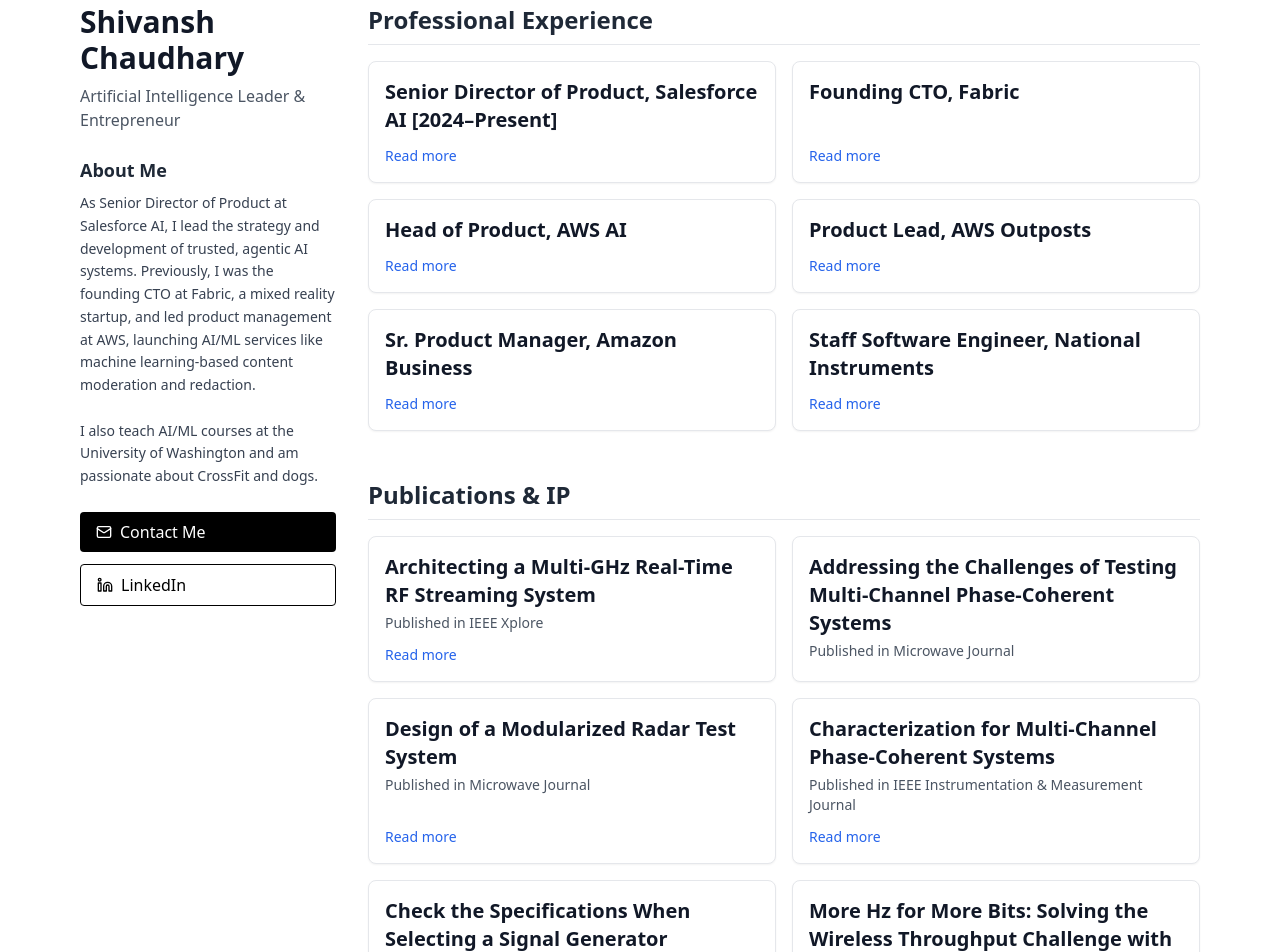
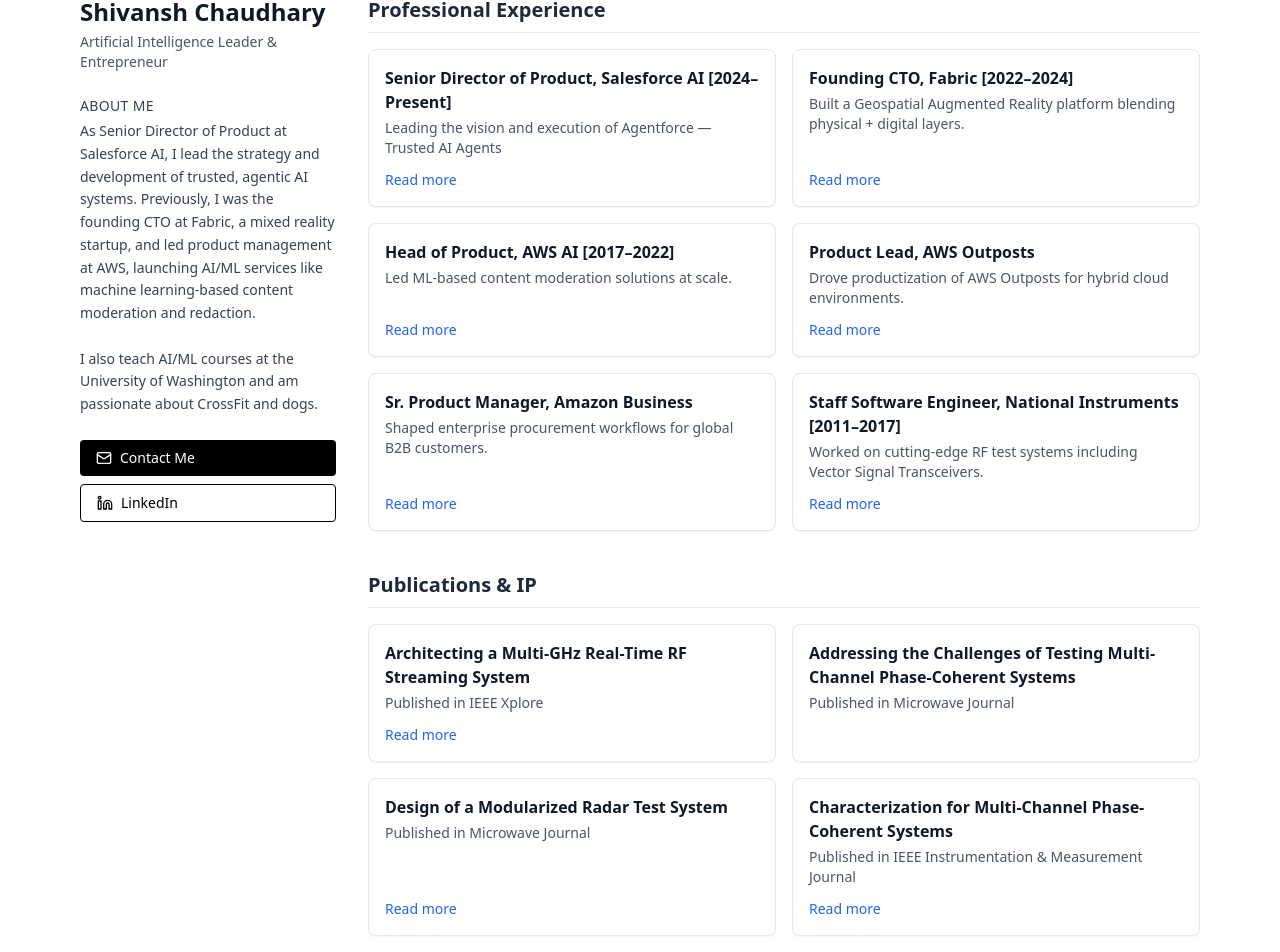
Before and after one commit to shivansh-engineer/shivansh-site-v1, a React (Vite) app: page / in a window 1280 px wide. Shown: the part 44-996 px from the top of the page. Built offline with nearby package versions, Linux system fonts and the light colour scheme.

Commit message:
Refined layout: updated typography and GitHub-style font sizes

```diff
--- a/src/HomePage.jsx
+++ b/src/HomePage.jsx
@@ -2,18 +2,18 @@
 
 export default function HomePage() {
   return (
-    <main className="grid grid-cols-1 lg:grid-cols-4 gap-8 px-4 sm:px-6 lg:px-12 xl:px-20 2xl:px-40 py-12">
+    <main className="grid grid-cols-1 lg:grid-cols-4 gap-8 px-4 sm:px-6 lg:px-12 xl:px-20 2xl:px-40 py-10">
       {/* Sidebar */}
       <aside className="lg:col-span-1 space-y-6">
         <div>
-          <h1 className="text-3xl font-bold text-gray-900">Shivansh Chaudhary</h1>
-          <p className="text-base text-gray-600 mt-2">
+          <h1 className="text-2xl font-semibold text-gray-900">Shivansh Chaudhary</h1>
+          <p className="text-sm text-gray-600 mt-1">
             Artificial Intelligence Leader & Entrepreneur
           </p>
         </div>
 
         <div>
-          <h2 className="text-lg font-semibold mb-2 text-gray-800">About Me</h2>
+          <h2 className="text-sm font-medium text-gray-700 uppercase tracking-wide mb-1">About Me</h2>
           <p className="text-sm text-gray-700 leading-relaxed">
             As Senior Director of Product at Salesforce AI, I lead the strategy and development
             of trusted, agentic AI systems. Previously, I was the founding CTO at Fabric, a mixed
@@ -25,10 +25,10 @@
           </p>
         </div>
 
-        <div className="flex flex-col gap-3">
+        <div className="flex flex-col gap-2">
           <a
             href="mailto:shivansh@example.com"
-            className="inline-flex items-center bg-black text-white px-4 py-2 rounded hover:bg-gray-800"
+            className="inline-flex items-center bg-black text-white px-4 py-2 text-sm rounded hover:bg-gray-800"
           >
             <Mail className="mr-2 h-4 w-4" /> Contact Me
           </a>
@@ -36,78 +36,38 @@
             href="https://www.linkedin.com/in/shivanshchaudhary/"
             target="_blank"
             rel="noopener noreferrer"
-            className="inline-flex items-center border border-black px-4 py-2 rounded hover:bg-gray-100"
+            className="inline-flex items-center border border-black px-4 py-2 text-sm rounded hover:bg-gray-100"
           >
             <Linkedin className="mr-2 h-4 w-4" /> LinkedIn
           </a>
         </div>
       </aside>
 
-      {/* Main content */}
-      <section className="lg:col-span-3 space-y-12">
+      {/* Main Content */}
+      <section className="lg:col-span-3 space-y-10">
         <GridSection title="Professional Experience">
-          <Card
-            title="Senior Director of Product, Salesforce AI [2024–Present]"
-            link="https://www.salesforce.com/form/agentforce/demo/?d=7013y0000020HCRAA2"
-          />
-          <Card
-            title="Founding CTO, Fabric"
-            link="https://fabric.space"
-          />
-          <Card
-            title="Head of Product, AWS AI"
-            link="https://aws.amazon.com/rekognition/content-moderation/"
-          />
-          <Card
-            title="Product Lead, AWS Outposts"
-            link="https://aws.amazon.com/outposts/"
-          />
-          <Card
-            title="Sr. Product Manager, Amazon Business"
-            link="https://business.amazon.com"
-          />
-          <Card
-            title="Staff Software Engineer, National Instruments"
-            link="https://www.ni.com/en-us/shop/category/vector-signal-transceivers.html"
-          />
+          <Card title="Senior Director of Product, Salesforce AI [2024–Present]" description="Leading the vision and execution of Agentforce — Trusted AI Agents" link="https://www.salesforce.com/form/agentforce/demo/?d=7013y0000020HCRAA2" />
+          <Card title="Founding CTO, Fabric [2022–2024]" description="Built a Geospatial Augmented Reality platform blending physical + digital layers." link="https://fabric.space" />
+          <Card title="Head of Product, AWS AI [2017–2022]" description="Led ML-based content moderation solutions at scale." link="https://aws.amazon.com/rekognition/content-moderation/" />
+          <Card title="Product Lead, AWS Outposts" description="Drove productization of AWS Outposts for hybrid cloud environments." link="https://aws.amazon.com/outposts/" />
+          <Card title="Sr. Product Manager, Amazon Business" description="Shaped enterprise procurement workflows for global B2B customers." link="https://business.amazon.com" />
+          <Card title="Staff Software Engineer, National Instruments [2011–2017]" description="Worked on cutting-edge RF test systems including Vector Signal Transceivers." link="https://www.ni.com/en-us/shop/category/vector-signal-transceivers.html" />
         </GridSection>
 
         <GridSection title="Publications & IP">
-          <Card
-            title="Architecting a Multi-GHz Real-Time RF Streaming System"
-            description="Published in IEEE Xplore"
-            link="https://ieeexplore.ieee.org/document/8230956"
-          />
-          <Card
-            title="Addressing the Challenges of Testing Multi-Channel Phase-Coherent Systems"
-            description="Published in Microwave Journal"
-          />
-          <Card
-            title="Design of a Modularized Radar Test System"
-            description="Published in Microwave Journal"
-            link="https://www.microwavejournal.com/articles/28303-design-of-a-state-of-the-art-modularized-radar-test-system"
-          />
-          <Card
-            title="Characterization for Multi-Channel Phase-Coherent Systems"
-            description="Published in IEEE Instrumentation & Measurement Journal"
-            link="https://www.researchgate.net/publication/305923015_Characterization_and_calibration_techniques_for_multi-channel_phase-coherent_systems"
-          />
-          <Card
-            title="Check the Specifications When Selecting a Signal Generator"
-            description="Published in Microwaves & RF"
-            link="https://www.mwrf.com/technologies/test-measurement-generators/article/21846791/check-the-specs-when-selecting-a-signal-generator?"
-          />
-          <Card
-            title="More Hz for More Bits: Solving the Wireless Throughput Challenge with More Bandwidth"
-            description="Published in High Frequency Electronics"
-            link="http://highfrequencyelectronics.com/index.php?option=com_content&view=article&id=1484:more-hz-for-more-bits-solving-the-wireless-throughput-challenge-with-more-bandwidth&catid=140:2016-07-july-articles&Itemid=189"
-          />
+          <Card title="Architecting a Multi-GHz Real-Time RF Streaming System" description="Published in IEEE Xplore" link="https://ieeexplore.ieee.org/document/8230956" />
+          <Card title="Addressing the Challenges of Testing Multi-Channel Phase-Coherent Systems" description="Published in Microwave Journal" />
+          <Card title="Design of a Modularized Radar Test System" description="Published in Microwave Journal" link="https://www.microwavejournal.com/articles/28303-design-of-a-state-of-the-art-modularized-radar-test-system" />
+          <Card title="Characterization for Multi-Channel Phase-Coherent Systems" description="Published in IEEE Instrumentation & Measurement Journal" link="https://www.researchgate.net/publication/305923015_Characterization_and_calibration_techniques_for_multi-channel_phase-coherent_systems" />
+          <Card title="Check the Specifications When Selecting a Signal Generator" description="Published in Microwaves & RF" link="https://www.mwrf.com/technologies/test-measurement-generators/article/21846791/check-the-specs-when-selecting-a-signal-generator?" />
+          <Card title="More Hz for More Bits" description="Published in High Frequency Electronics" link="http://highfrequencyelectronics.com/index.php?option=com_content&view=article&id=1484:more-hz-for-more-bits-solving-the-wireless-throughput-challenge-with-more-bandwidth&catid=140:2016-07-july-articles&Itemid=189" />
         </GridSection>
 
+        {/* Full-width for single-item Education section */}
         <section className="space-y-4">
-  <h2 className="text-2xl font-semibold border-b pb-2 text-gray-800">Education</h2>
+          <h2 className="text-xl font-semibold border-b pb-2 text-gray-800">Education</h2>
           <div className="border rounded-lg p-4 shadow-sm bg-white">
-    <h3 className="text-xl font-semibold text-gray-900">
+            <h3 className="text-base font-semibold text-gray-900">
               Bachelor of Technology, Electrical Engineering
             </h3>
             <p className="text-sm text-gray-600 mt-1">
@@ -115,8 +75,6 @@
             </p>
           </div>
         </section>
-
-
 
         <GridSection title="Awards">
           <Card title="Young Alumnus Award" description="IIT Jodhpur · 2025" />
@@ -132,25 +90,23 @@
   );
 }
 
-// Grid Section wrapper
+// Grid Section
 function GridSection({ title, children }) {
   return (
     <section className="space-y-4">
-      <h2 className="text-2xl font-semibold border-b pb-2 text-gray-800">{title}</h2>
+      <h2 className="text-xl font-semibold border-b pb-2 text-gray-800">{title}</h2>
       <div className="grid grid-cols-1 sm:grid-cols-2 gap-4">{children}</div>
     </section>
   );
 }
 
-// Card component
+// Card Component
 function Card({ title, description, link }) {
   return (
     <div className="border rounded-lg p-4 shadow-sm transition hover:shadow-md bg-white h-full flex flex-col justify-between">
       <div>
-        <h3 className="text-xl font-semibold text-gray-900">{title}</h3>
-        {description && (
-          <p className="text-sm text-gray-600 mt-1">{description}</p>
-        )}
+        <h3 className="text-base font-semibold text-gray-900">{title}</h3>
+        {description && <p className="text-sm text-gray-600 mt-1">{description}</p>}
       </div>
       {link && (
         <a
```
Lines whose indentation alone changed are shown as unchanged.
